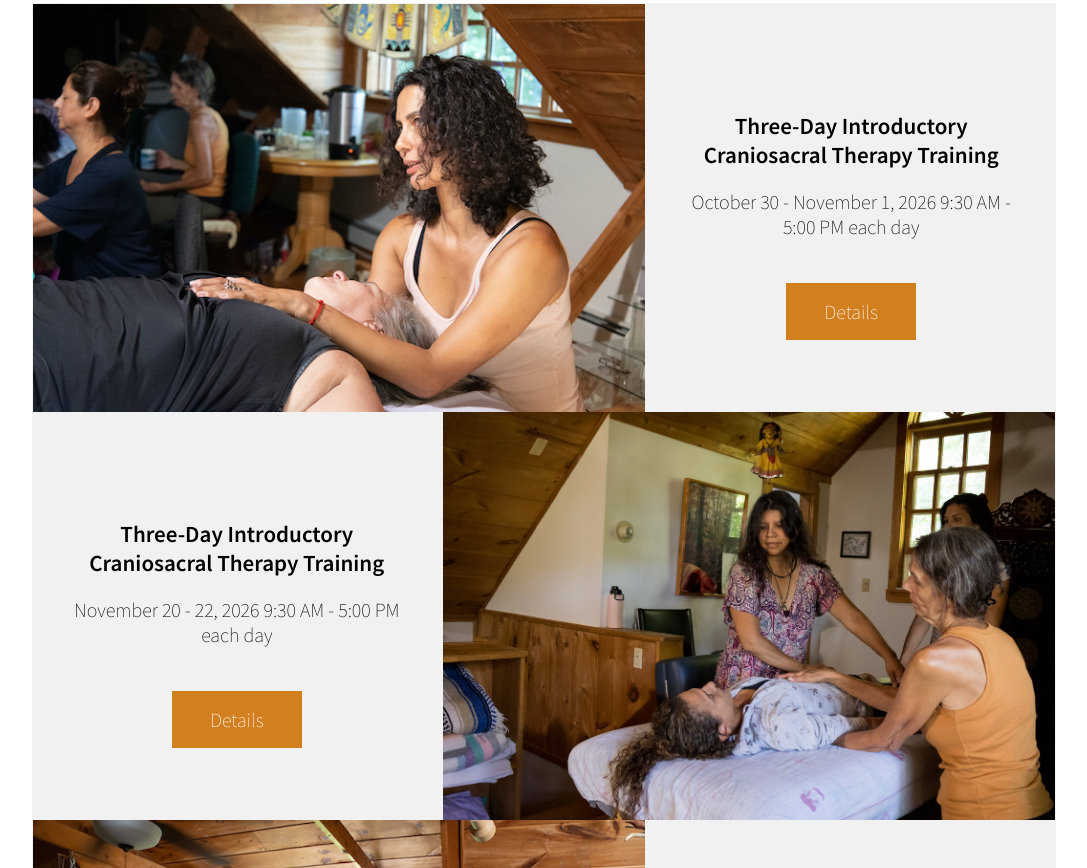
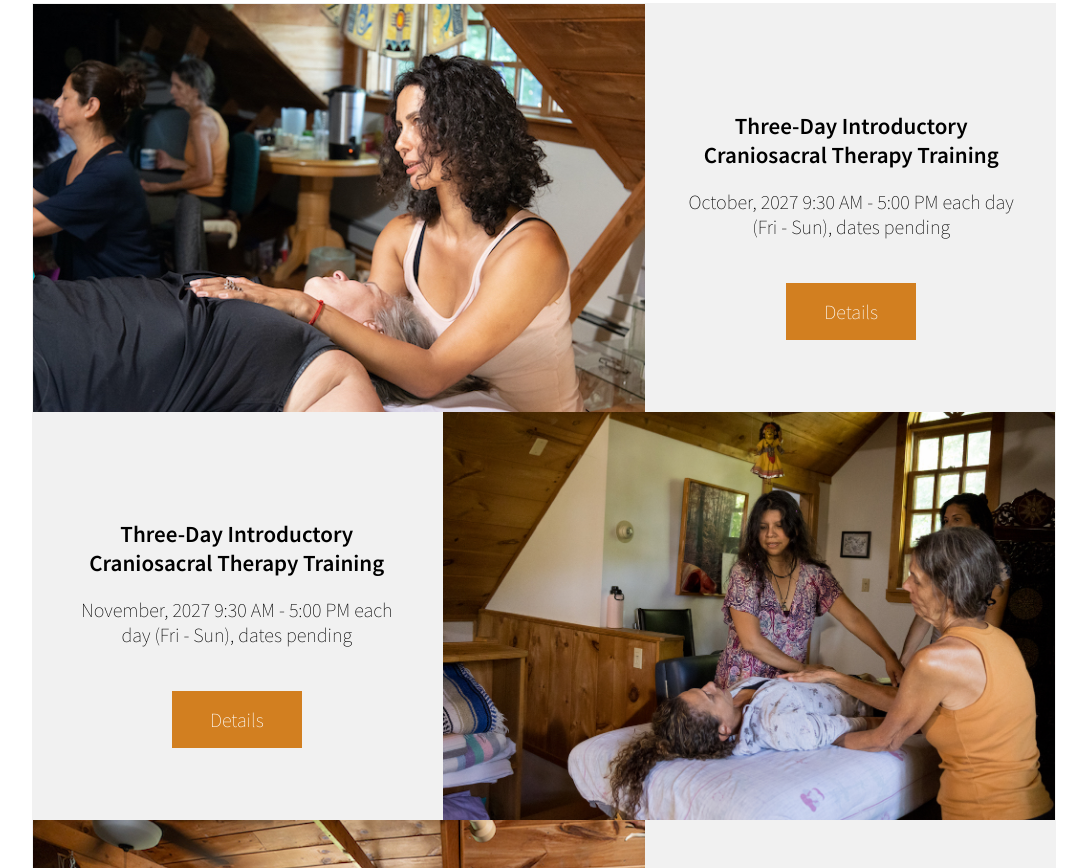
Before and after one commit to Auriel-Wish/Ron-Wish-Website, a plain HTML site: page index.html in a window 1280 px wide. Shown: the part 912-1780 px from the top of the page, without its empty margins (96-1183 px from the left). Drawn offline with nearby package versions, Linux system fonts and the light colour scheme.

Commit message:
Update index.html

```diff
--- a/index.html
+++ b/index.html
@@ -84,7 +84,7 @@
                         <h2>Three-Day Introductory Craniosacral Therapy Training</h2>
                     </div>
                     <div class="training_explanation">
-                        <p>October 30 - November 1, 2026 9:30 AM - 5:00 PM each day</p>
+                        <p>October, 2027 9:30 AM - 5:00 PM each day (Fri - Sun), dates pending</p>
                     </div>
                     <div class="training_explanation detail_btn">
                         <a href="basic_training_information.html">Details</a>
@@ -99,7 +99,7 @@
                         <h2>Three-Day Introductory Craniosacral Therapy Training</h2>
                     </div>
                     <div class="training_explanation">
-                        <p>November 20 - 22, 2026 9:30 AM - 5:00 PM each day</p>
+                        <p>November, 2027 9:30 AM - 5:00 PM each day (Fri - Sun), dates pending</p>
                     </div>
                     <div class="training_explanation detail_btn">
                         <a href="basic_training_information.html">Details</a>
```
